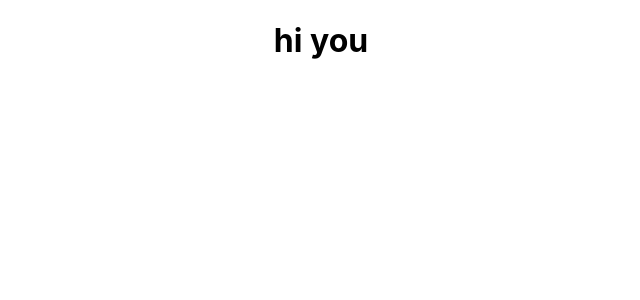
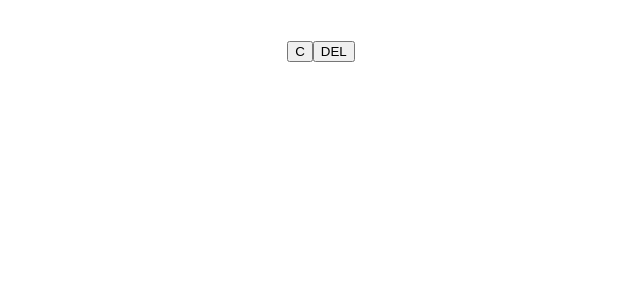
Before and after one commit to szopian/calculator-react, a React (Create React App) app: page / in a window 1280 px wide. Shown: the top 300 px of the page, without its empty margins (319-959 px from the left). Built offline with nearby package versions, Linux system fonts and the light colour scheme.

Commit message:
add layout

```diff
--- a/src/components/Layout.js
+++ b/src/components/Layout.js
@@ -3,8 +3,25 @@ import "./Layout.css";
 
 const Layout = (props) => {
   return (
-    <div>
-      <h1>hi you</h1>
+    <div className="frame">
+      <div className="calculator">
+        <br></br>
+        <img />
+        <div className="keys">
+          <input
+            type="button"
+            value={"C"}
+            className="button clear"
+            onClick={() => {}}
+          ></input>
+          <input
+            type="button"
+            value={"DEL"}
+            className="button clear"
+            onClick={() => {}}
+          ></input>
+        </div>
+      </div>
     </div>
   );
 };
```
